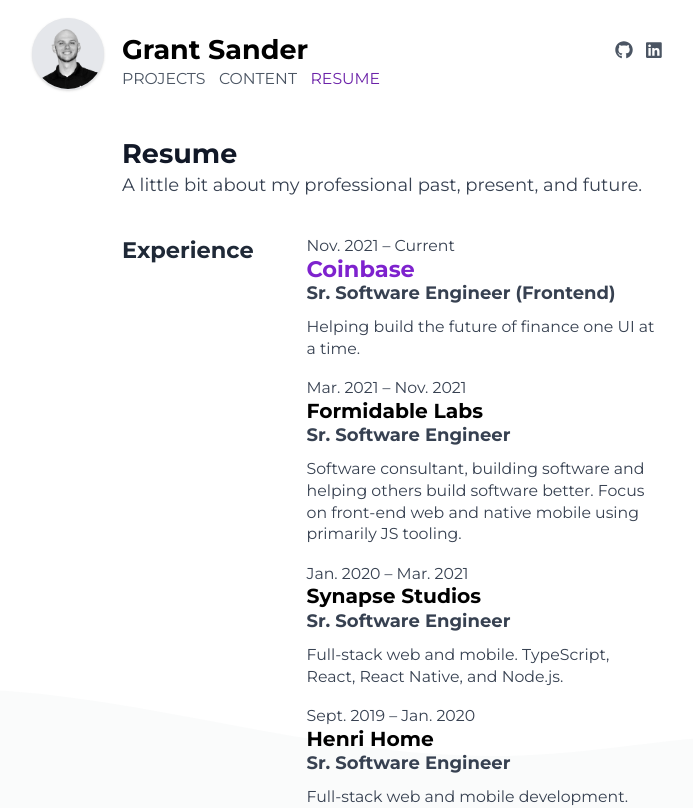
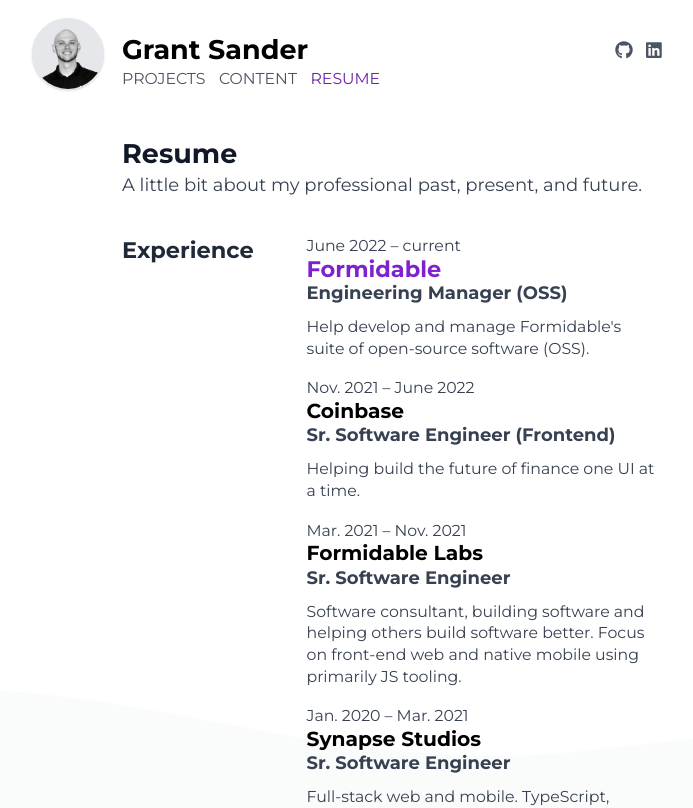
Before and after one commit to gksander/gksander-site-next, a Next.js app: page /resume in a window 1280 px wide. Shown: the top 808 px of the page, without its empty margins (248-941 px from the left). Built offline with nearby package versions, Linux system fonts and the light colour scheme; a web font is replaced by a local one.

Commit message:
Update resume.tsx

```diff
--- a/pages/resume.tsx
+++ b/pages/resume.tsx
@@ -14,10 +14,16 @@
 
 const experiences: IExperience[] = [
   {
+    title: "Engineering Manager (OSS)",
+    company: "Formidable",
+    description: `Help develop and manage Formidable's suite of open-source software (OSS).`,
+    time: "June 2022 &ndash; current"
+  },
+  {
     title: "Sr. Software Engineer (Frontend)",
     company: "Coinbase",
     description: `Helping build the future of finance one UI at a time.`,
-    time: `Nov. 2021 &ndash; Current`,
+    time: `Nov. 2021 &ndash; June 2022`,
   },
   {
     title: "Sr. Software Engineer",
```
